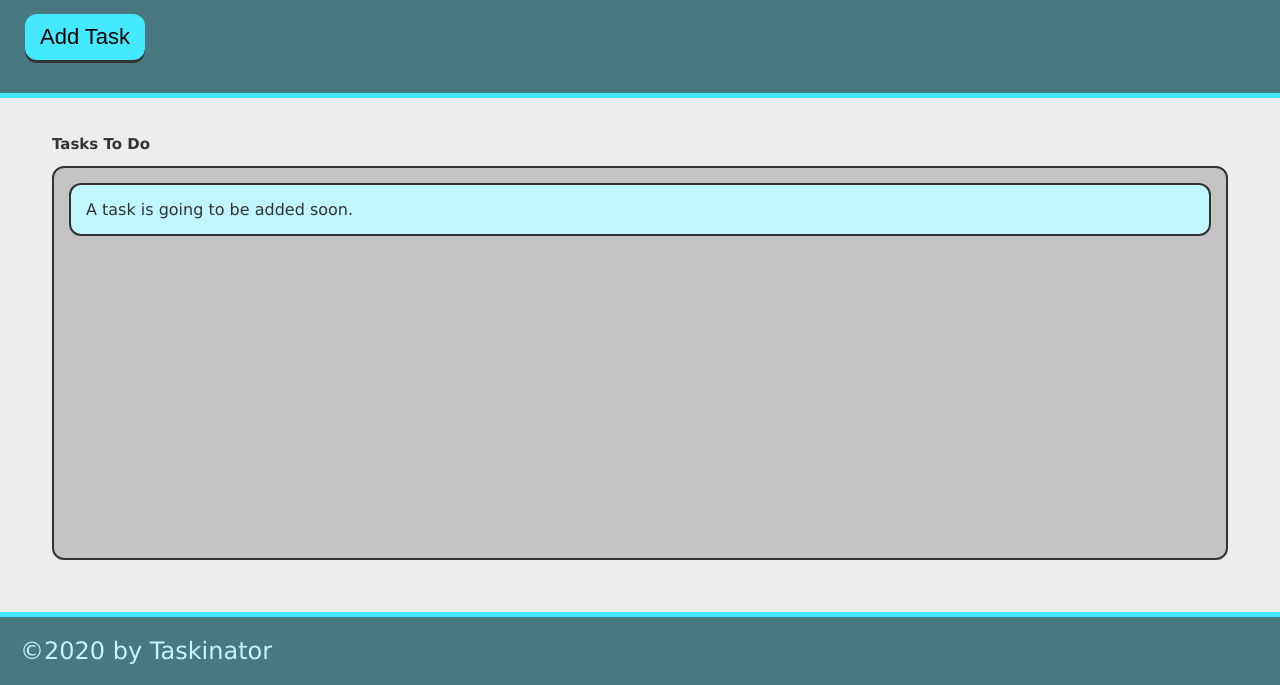
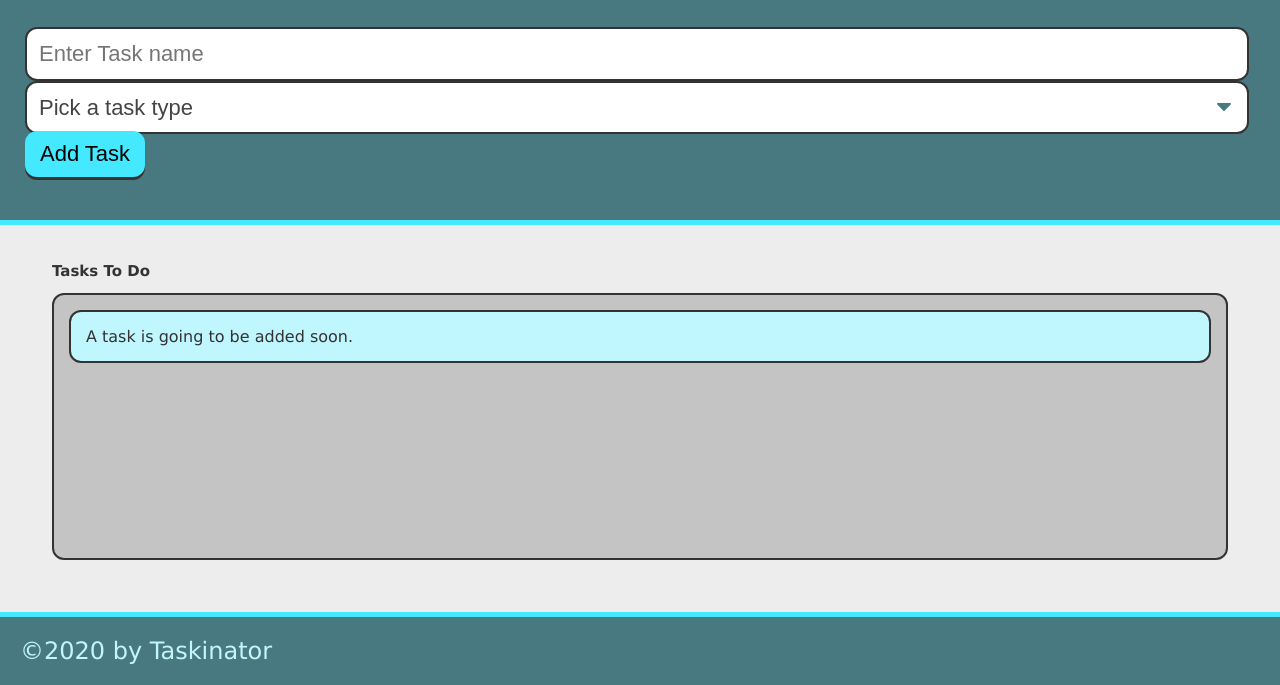
Before and after one commit to ns8279/taskinator, a plain HTML site: page index.html in a window 1280 px wide. Shown: the part 115-800 px from the top of the page. Drawn offline with Linux system fonts and the light colour scheme.

Commit message:
adding the form element

```diff
--- a/index.html
+++ b/index.html
@@ -11,7 +11,19 @@
     <header>
         <h1 class = "page-title">Taskinator</h1>
         <p>Click the button below to add a new Task!</p>
-        <button class = "btn" id = "save-task">Add Task</button>
+        <form>
+            <div class = "form-group">
+                <input type = "text" name = "task-name" class = "text-input" placeholder = "Enter Task name" />
+                <select name = "task-type" class = "select-dropdown">
+                    <option value = "" disabled selected> Pick a task type</option>
+                    <option value = "Print">Print</option>
+                    <option value = "Web">Web</option>
+                    <option value = "Mobile">Mobile</option>
+                </select>
+                <button class = "btn" id = "save-task">Add Task</button>
+            </div>
+        </form>
+
     </header>
 
    <!--Main Section-->
```
